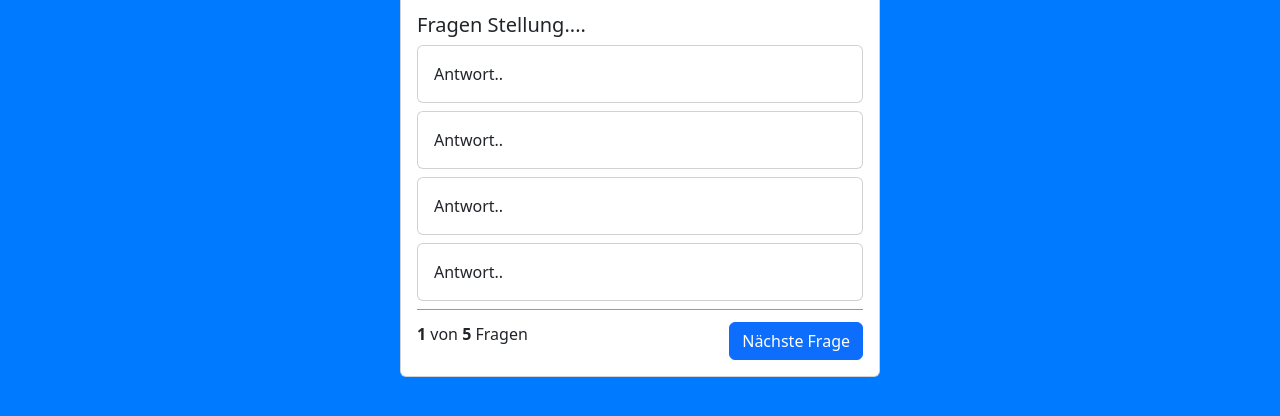
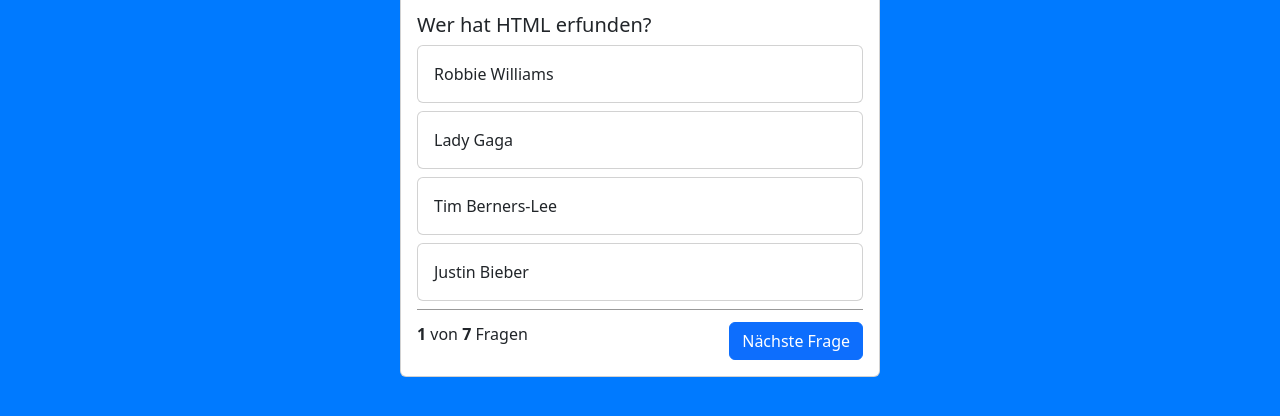
Before and after one commit to DennisKoeklue/QuizApp, a plain HTML site: page index.html in a window 1280 px wide. Shown: the part 276-692 px from the top of the page. Drawn offline with nearby package versions, Linux system fonts and the light colour scheme.

Commit message:
added function for show Questions and Answers (M:7, V:07)

```diff
--- a/index.html
+++ b/index.html
@@ -12,7 +12,7 @@
     <script src="https://cdn.jsdelivr.net/npm/bootstrap@5.3.6/dist/js/bootstrap.bundle.min.js" integrity="sha384-j1CDi7MgGQ12Z7Qab0qlWQ/Qqz24Gc6BM0thvEMVjHnfYGF0rmFCozFSxQBxwHKO" crossorigin="anonymous"></script>
 
 </head>
-<body>
+<body onload="init()">
 
     <nav class="navbar bg-body-tertiary">
   <div class="container-fluid">
@@ -24,35 +24,35 @@
 <div class="card quiz-card">
   <img src="./img/icons/brainbg.jpg" class="card-img-top" alt="...">
   <div class="card-body">
-    <h5 class="card-title">Fragen Stellung....</h5>
+    <h5 class="card-title" id="question">Fragen Stellung....</h5>
 
     <div class="card mb-2">
-  <div class="card-body">
+  <div class="card-body" id="answer_1">
     Antwort..
   </div>
 </div>
 
 
 <div class="card mb-2">
-  <div class="card-body">
+  <div class="card-body" id="answer_2">
     Antwort..
   </div>
 </div>
 
 <div class="card mb-2">
-  <div class="card-body">
+  <div class="card-body" id="answer_3">
     Antwort..
   </div>
 </div>
 
 <div class="card mb-2">
-  <div class="card-body">
+  <div class="card-body" id="answer_4">
     Antwort..
   </div>
 </div>
 
     <div class="question-footer">
-       <span><b>1</b> von <b>5</b> Fragen</span>
+       <span><b>1</b> von <b id="all-questions">5</b> Fragen</span>
 
         <button class="btn btn-primary">Nächste Frage</button>
     </div>
--- a/script.js
+++ b/script.js
@@ -1,6 +1,6 @@
 let questions = [
     {
-        "question": "Wer hat HTML erfunden",
+        "question": "Wer hat HTML erfunden?",
         "answer_1": "Robbie Williams",
         "answer_2": "Lady Gaga",
         "answer_3": "Tim Berners-Lee",
@@ -57,3 +57,24 @@
     }
 
 ];
+
+let currentQuestion = 0;
+
+function init() {
+    document.getElementById('all-questions').innerHTML = questions.length
+    showQuestion()
+
+}
+
+
+function showQuestion() {
+    let question = questions[currentQuestion];
+
+    document.getElementById('question').innerHTML = question['question'];
+    document.getElementById('answer_1').innerHTML = question['answer_1'];
+    document.getElementById('answer_2').innerHTML = question['answer_2'];
+    document.getElementById('answer_3').innerHTML = question['answer_3'];
+    document.getElementById('answer_4').innerHTML = question['answer_4'];
+
+
+}
```
